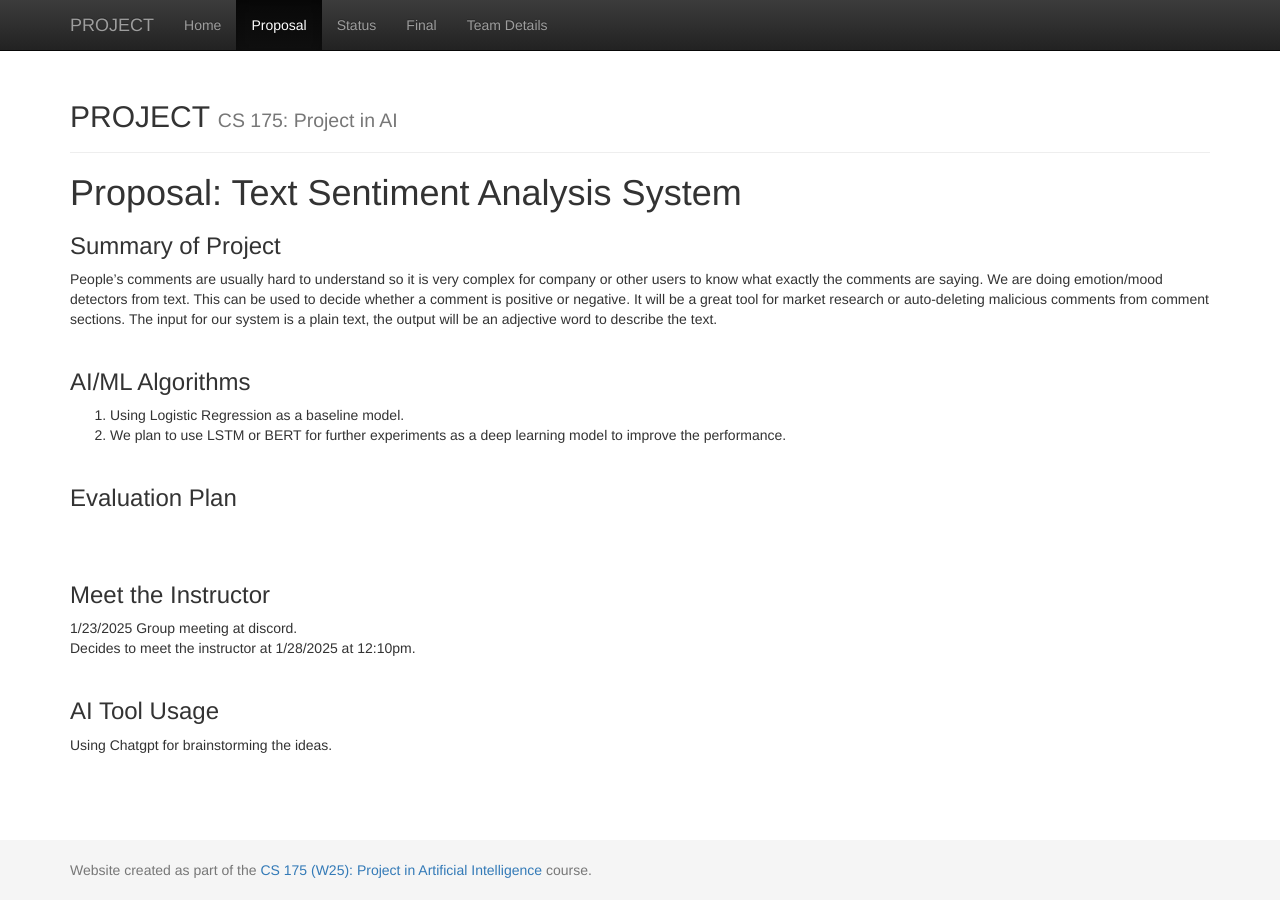
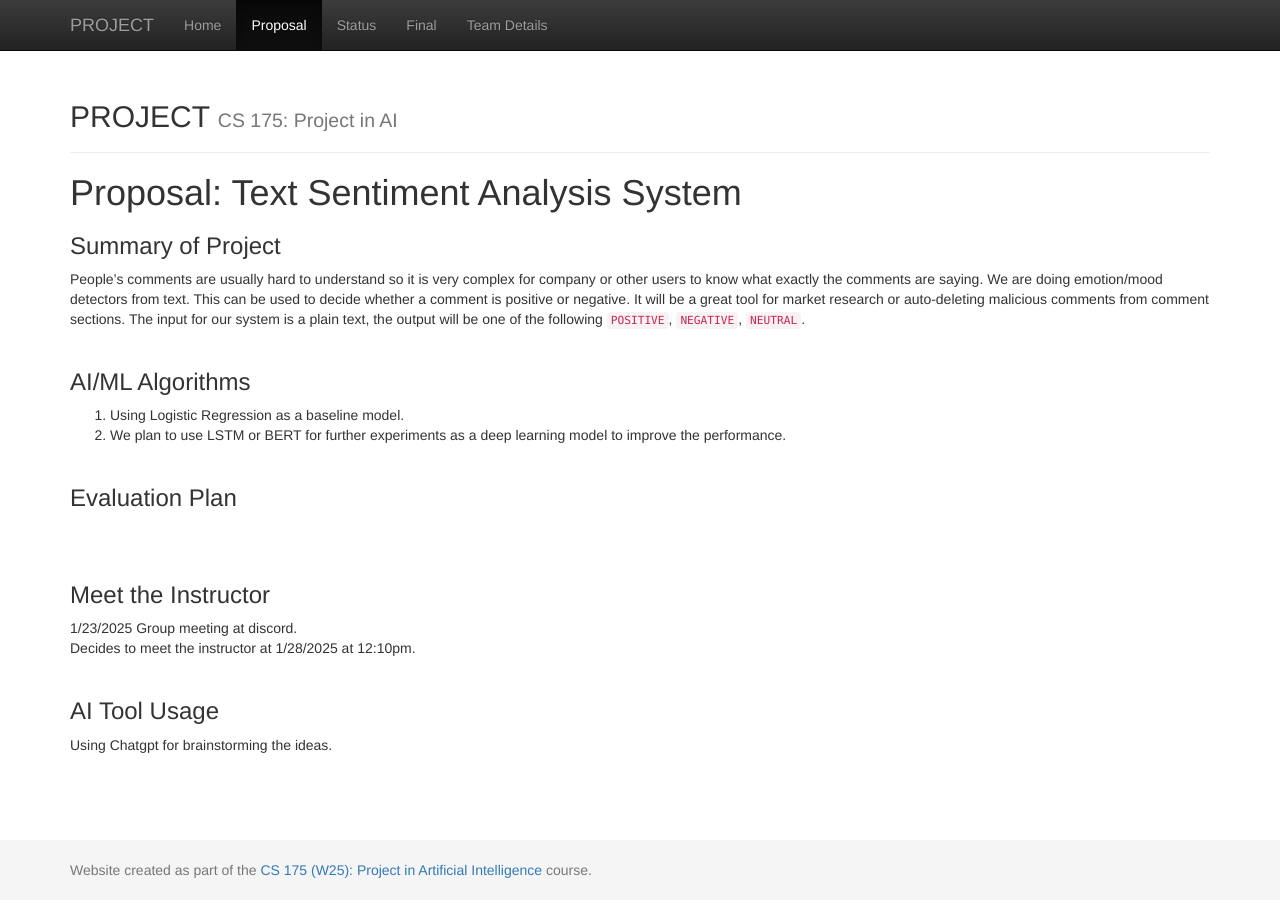
Before and after one commit to pddpdd20020105/ICS-175-fireworker, a Jekyll site: the page built from docs/proposal.md, in a window 1280 px wide. Built offline with Jekyll 4.4.1, drawn with Linux system fonts in a browser that asks for light colours.

Commit message:
Update proposal.md

```diff
--- a/docs/proposal.md
+++ b/docs/proposal.md
@@ -7,7 +7,7 @@
 
 
 ### Summary of Project
-People’s comments are usually hard to understand so it is very complex for company or other users to know what exactly the comments are saying. We are doing emotion/mood detectors from text. This can be used to decide whether a comment is positive or negative. It will be a great tool for market research or auto-deleting malicious comments from comment sections. The input for our system is a plain text, the output will be an adjective word to describe the text.
+People’s comments are usually hard to understand so it is very complex for company or other users to know what exactly the comments are saying. We are doing emotion/mood detectors from text. This can be used to decide whether a comment is positive or negative. It will be a great tool for market research or auto-deleting malicious comments from comment sections. The input for our system is a plain text, the output will be one of the following `POSITIVE`, `NEGATIVE`, `NEUTRAL`.
 <br>
 <br>
 
```
